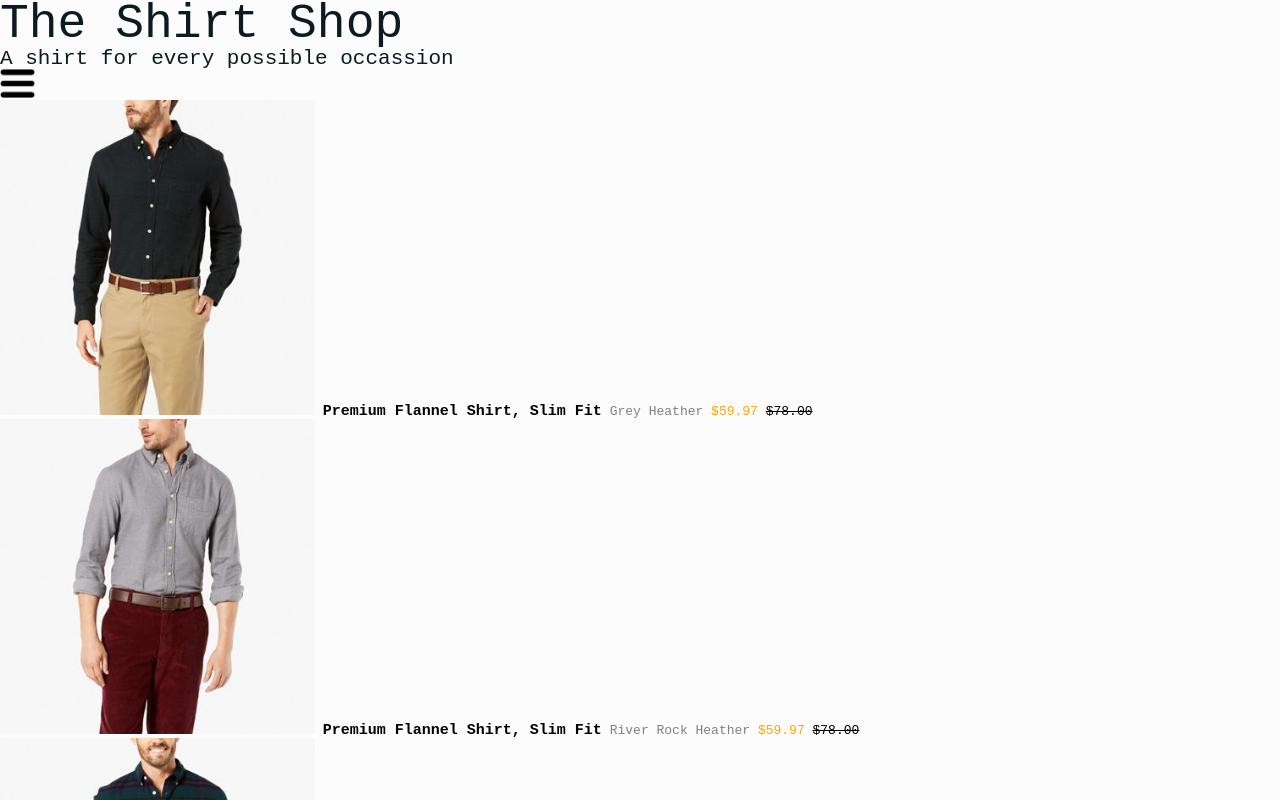
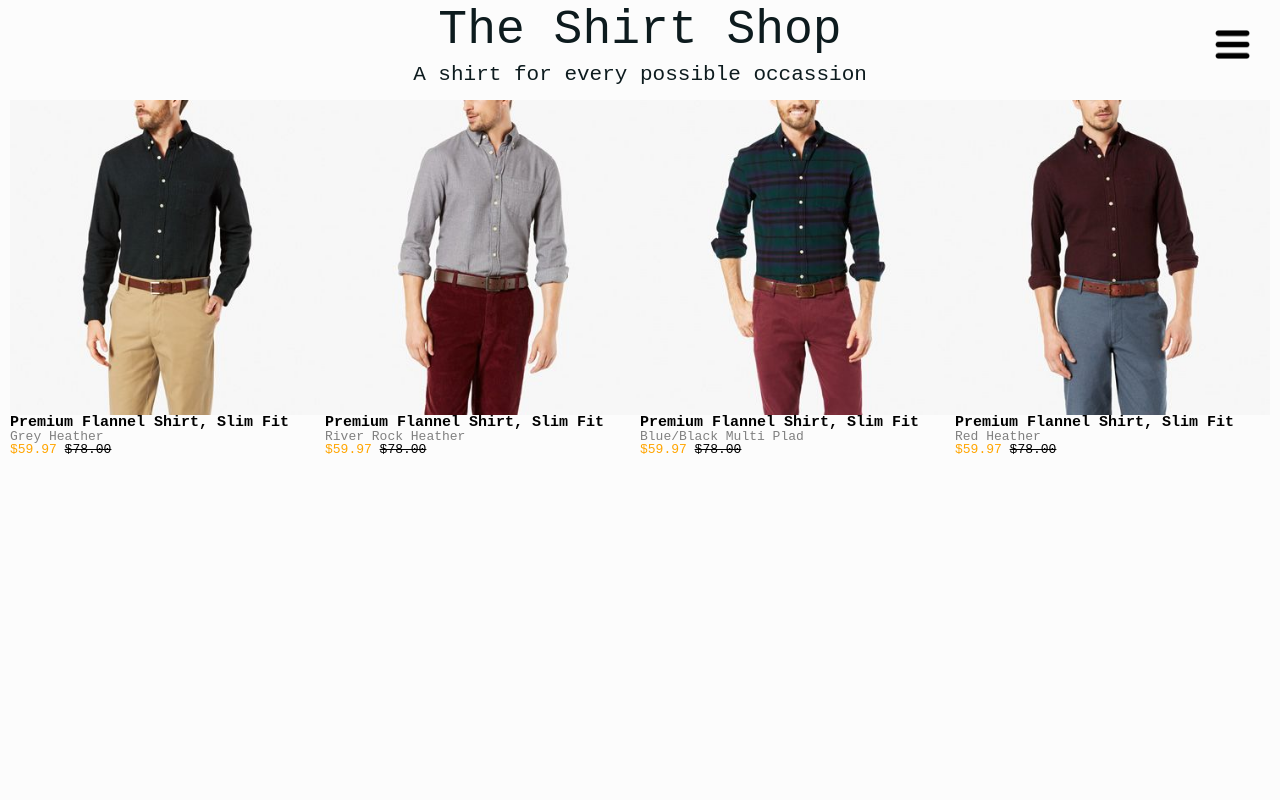
Before and after one commit to timnewhard/DevMtn-CSS-Store, a website: page index.html in a window 1280 px wide. Shown: the top 800 px of the page. Drawn offline with Linux system fonts and the light colour scheme.

Commit message:
JL solution - Finished Template.

```diff
--- a/index.html
+++ b/index.html
@@ -19,33 +19,41 @@
 				<img class="product-img" src="/images/1.jpg" />
 				<span class="product-header"> Premium Flannel Shirt, Slim Fit</span>
 				<span class="product-description"> Grey Heather </span>
+				<div class="price-container">
 					<span class="product-sale-price"> $59.97 </span>
 					<span class="product-normal-price"> $78.00 </span>
+				</div>
 			</div>
 
 			<div class="product-container">
 				<img class="product-img" src="/images/2.jpg" />
 				<span class="product-header"> Premium Flannel Shirt, Slim Fit</span>
 				<span class="product-description"> River Rock Heather </span>
+				<div class="price-container">
 					<span class="product-sale-price"> $59.97 </span>
 					<span class="product-normal-price"> $78.00 </span>
+				</div>
 			</div>
 
 			<div class="product-container">
 				<img class="product-img" src="/images/3.jpg" />
 				<span class="product-header"> Premium Flannel Shirt, Slim Fit</span>
 				<span class="product-description"> Blue/Black Multi Plad</span>
+				<div class="price-container">
 					<span class="product-sale-price"> $59.97 </span>
 					<span class="product-normal-price"> $78.00 </span>
+				</div>
 			</div>
 
 			<div class="product-container">
 				<img class="product-img" src="/images/4.jpg" />
 				<span class="product-header"> Premium Flannel Shirt, Slim Fit</span>
 				<span class="product-description"> Red Heather </span>
+				<div class="price-container">
 					<span class="product-sale-price"> $59.97 </span>
 					<span class="product-normal-price"> $78.00 </span>
 				</div>
 			</div>
+		</div>
 	</body>
 </html>
--- a/styles/main.css
+++ b/styles/main.css
@@ -24,10 +24,37 @@ h2 {
 #container-header {
 	width: 100%;
 	height: 100px;
+	/* Solution Branch */
+	display: flex;
+	justify-content: center;
+	align-items: center;
+	flex-direction: column;
+	/* Solution Branch */
+}
+
+#header-description {
+	margin: 10px 0;
 }
 
 #menu-icon {
 	width: 35px;
+	/* Solution Branch */
+	position: absolute;
+	right: 30px;
+	top: 30px;
+	/* Solution Branch */
+}
+
+/* Solution Branch */
+#products-container {
+	display: flex;
+	justify-content: center;
+}
+/* Solution Branch */
+
+.product-container {
+	display: flex;
+	flex-direction: column;
 }
 
 .product-img {
```
Lines whose indentation alone changed are shown as unchanged.
